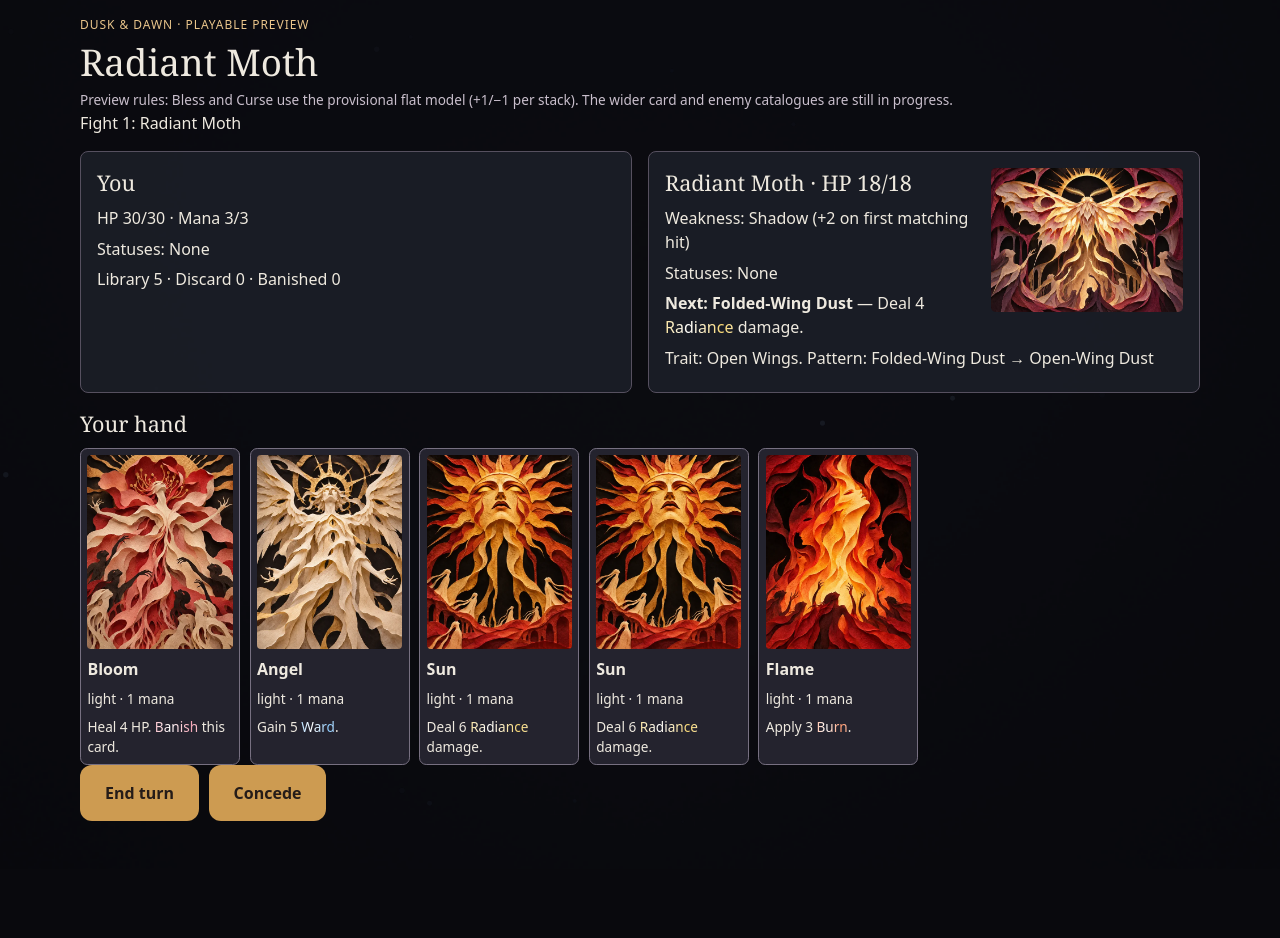
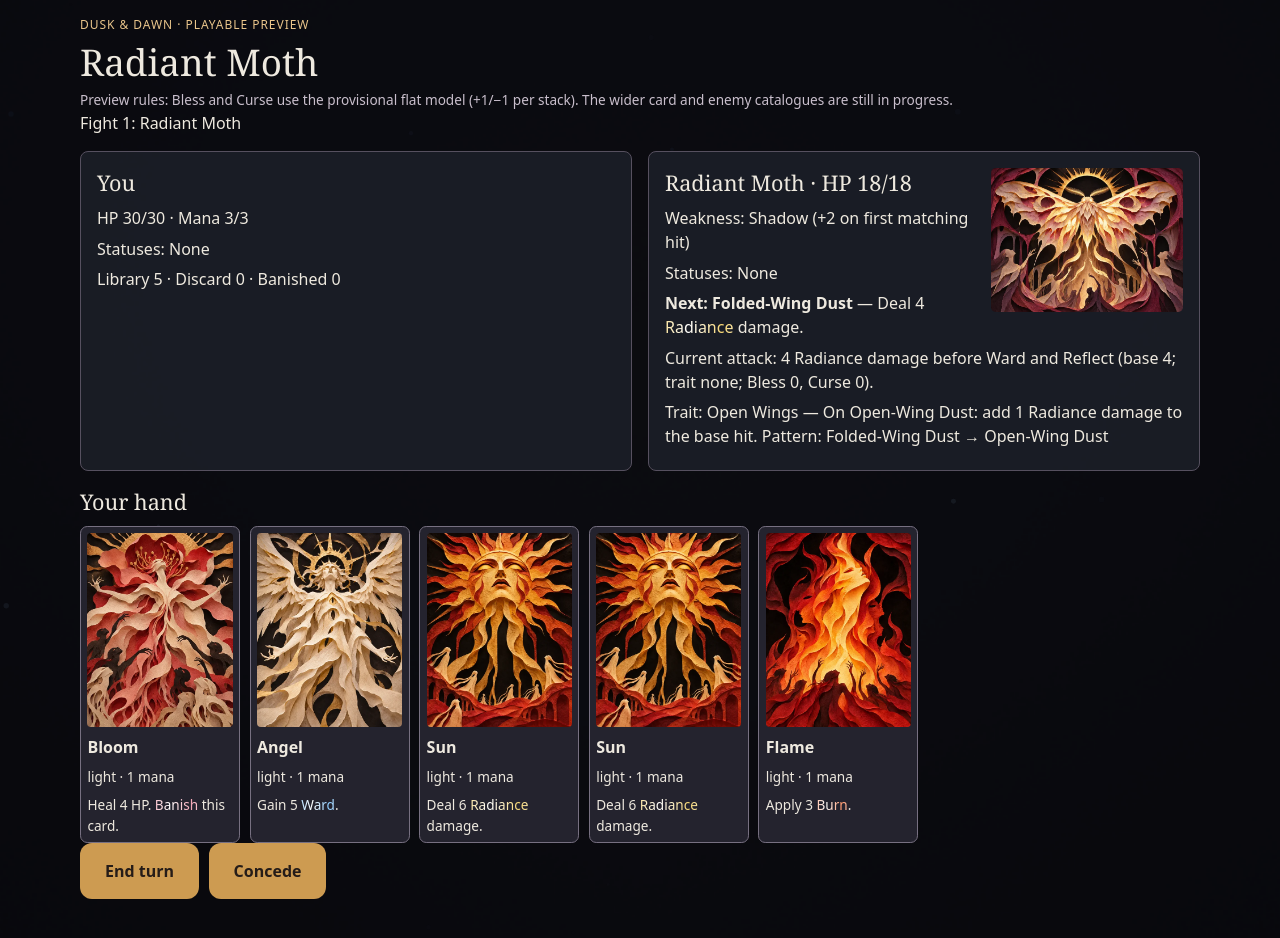
Before and after one commit to Talyen/dusk-and-dawn, a React (Vite) app: page / in a window 1280 px wide. Both pictures are taken after a click on the button "Play". Shown: the top 938 px of the page. Before the commit the page ends 869 px from the top, so only its background shows below. Built offline with nearby package versions, Linux system fonts and the light colour scheme.

Commit message:
Align preview combat with card flow revision

```diff
--- a/src/components/game/battle.tsx
+++ b/src/components/game/battle.tsx
@@ -1,6 +1,15 @@
 import { useState } from "react";
-import { cards, createRun, face, route, type Command, type RunState } from "../../lib/game/run";
+import {
+  cards,
+  createRun,
+  enemyAttackHits,
+  face,
+  route,
+  type Command,
+  type RunState,
+} from "../../lib/game/run";
 import { scryTop, type FightCard } from "../../lib/game/card-zones";
+import { attackValues, type DamageType } from "../../lib/game/combat-status";
 import { Button } from "../ui/controls";
 import { KeywordDescription } from "../effects/shine";
 import { keywordDefinitions } from "../../lib/keywords/keywords";
@@ -24,8 +33,20 @@ function statuses(holder: RunState["player"]) {
   for (const name of ["ward", "burn", "poison", "bless", "curse"] as const)
     if (holder[name]) result.push(`${name} ${holder[name]}`);
   if (holder.reflect) result.push("Reflect");
+  if (holder.hush) result.push("Hush");
+  if (holder.freeze) result.push("Freeze");
   return result.join(" · ") || "None";
 }
+const directCardAttacks: Record<string, { hits: number[]; type: DamageType }> = {
+  Vampire: { hits: [4], type: "Shadow" },
+  Sun: { hits: [6], type: "Radiance" },
+  Wither: { hits: [7], type: "Decay" },
+  Thorns: { hits: [2, 2], type: "Decay" },
+  "Shattered Mirror": { hits: [2, 2], type: "Release" },
+  Ash: { hits: [7], type: "Decay" },
+  Oblivion: { hits: [7], type: "Oblivion" },
+};
+
 export function Battle({ onExit }: { onExit: () => void }) {
   const [game] = useState(() => createRun(Math.floor(Math.random() * 0x100000000)));
   const [snapshot, setSnapshot] = useState(game.getSnapshot);
@@ -45,16 +66,10 @@ export function Battle({ onExit }: { onExit: () => void }) {
   }
   const selectedCard = s.zones.hand.find((c) => c.id === selected);
   const selectedName = selectedCard ? face(selectedCard).name : "";
-  const targetZone =
-    selectedName === "Ash" || selectedName === "Oblivion"
-      ? s.zones.hand.filter((c) => c.id !== selected)
-      : selectedName === "Memory" || selectedName === "Seed"
-        ? s.zones.discard
-        : [];
-  const needsTarget = ["Ash", "Oblivion", "Memory", "Seed"].includes(selectedName);
-  const maxTargets = selectedName === "Seed" ? 2 : 1;
-  const canPlay =
-    !!selectedCard && s.mana > 0 && (!needsTarget || selectedName === "Seed" || targets.length === 1);
+  const targetZone = selectedName === "Memory" ? s.zones.discard : [];
+  const needsTarget = selectedName === "Memory" && targetZone.length > 0;
+  const maxTargets = 1;
+  const canPlay = !!selectedCard && s.mana > 0 && (!needsTarget || targets.length === 1);
   function toggleTarget(id: string) {
     setTargets((t) =>
       t.includes(id)
@@ -68,6 +83,24 @@ export function Battle({ onExit }: { onExit: () => void }) {
   }
   const top = scryTop(s.zones);
   const enemy = route[s.fight]!;
+  const action = enemy.actions[s.action]!;
+  const enemyHits =
+    action.hit === undefined
+      ? null
+      : attackValues(enemyAttackHits(action, s.enemy.hush), s.enemy.bless, s.enemy.curse, 0, "flat-preview");
+  const cardAttack = directCardAttacks[selectedName];
+  const cardHits = cardAttack
+    ? attackValues(
+        cardAttack.hits,
+        s.player.bless,
+        s.player.curse,
+        cardAttack.type === enemy.weakness ? 2 : 0,
+        "flat-preview",
+      )
+    : null;
+  const opposite = selectedCard
+    ? cards[selectedCard.pair as keyof typeof cards][selectedCard.face === "light" ? "dark" : "light"]
+    : null;
   return (
     <main className="battle-screen" aria-labelledby="battle-title">
       <div className="battle-head">
@@ -118,10 +151,33 @@ export function Battle({ onExit }: { onExit: () => void }) {
               <p>Statuses: {statuses(s.enemy)}</p>
               <p>
                 <strong>Next: {enemy.actions[s.action]!.name}</strong> —{" "}
-                <Description text={enemy.actions[s.action]!.text} />
+                {s.enemy.freeze ? (
+                  "Frozen: this action is skipped."
+                ) : s.enemy.hush && action.ability ? (
+                  "Hushed: this ability is skipped."
+                ) : s.enemy.hush ? (
+                  "Hushed: base attack only; the trait is suppressed."
+                ) : (
+                  <Description text={action.text} />
+                )}
               </p>
+              {enemyHits && !s.enemy.freeze && (
+                <p>
+                  Current attack: {enemyHits.join(" + ")} {action.type} damage before Ward and Reflect (base{" "}
+                  {action.hit}; trait{" "}
+                  {s.enemy.hush
+                    ? "suppressed"
+                    : action.traitBonus
+                      ? `+${action.traitBonus} to first hit`
+                      : action.extra !== undefined
+                        ? `+${action.extra} extra hit`
+                        : "none"}
+                  ; Bless {s.enemy.bless}, Curse {s.enemy.curse}).
+                </p>
+              )}
               <p>
-                Trait: {enemy.trait}. Pattern: {enemy.actions.map((a) => a.name).join(" → ")}
+                Trait: {enemy.trait} — {enemy.traitEffect} Pattern:{" "}
+                {enemy.actions.map((a) => a.name).join(" → ")}
               </p>
             </section>
           </div>
@@ -158,15 +214,31 @@ export function Battle({ onExit }: { onExit: () => void }) {
               <p>
                 <Description text={face(selectedCard).effect} />
               </p>
+              {cardHits && (
+                <p>
+                  Current attack: {cardHits.join(" + ")} {cardAttack!.type} damage before Ward and Reflect
+                  (base {cardAttack!.hits.join(" + ")}; weakness{" "}
+                  {cardAttack!.type === enemy.weakness ? "+2 to first hit" : "none"}; Bless {s.player.bless},
+                  Curse {s.player.curse}).
+                </p>
+              )}
+              {opposite && (
+                <p>
+                  Other face: <strong>{opposite.name}</strong> — <Description text={opposite.effect} />
+                </p>
+              )}
+              {selectedName === "Seed" && (
+                <p>
+                  Bottom of discard:{" "}
+                  {s.zones.discard
+                    .slice(0, 2)
+                    .map((card) => face(card).name)
+                    .join(", ") || "empty"}
+                </p>
+              )}
               {needsTarget && (
                 <>
-                  <p>
-                    {selectedName === "Seed"
-                      ? "Choose up to two cards from your discard pile."
-                      : selectedName === "Memory"
-                        ? "Choose a card from your discard pile."
-                        : "Choose another card in your hand to Banish."}
-                  </p>
+                  <p>Choose a card from your discard pile.</p>
                   <div className="battle-targets">
                     {targetZone.length === 0 ? (
                       <span>No eligible cards.</span>
--- a/src/lib/game/run.ts
+++ b/src/lib/game/run.ts
@@ -84,13 +84,13 @@ export const cards: Record<Pair, { light: FaceInfo; dark: FaceInfo }> = {
   "Seed & Ash": {
     light: {
       name: "Seed",
-      effect: "Put up to 2 cards from your discard pile on the bottom of your library.",
+      effect: "Put the bottom 2 cards of your discard pile on the bottom of your library.",
       keywords: [],
     },
     dark: {
       name: "Ash",
-      effect: "Banish another card from your hand. Deal 7 Decay damage.",
-      keywords: ["Banish", "Decay"],
+      effect: "Deal 7 Decay damage. Banish this card.",
+      keywords: ["Decay", "Banish"],
     },
   },
   "Lantern & Shroud": {
@@ -102,11 +102,15 @@ export const cards: Record<Pair, { light: FaceInfo; dark: FaceInfo }> = {
     dark: { name: "Chain", effect: "Curse 2.", keywords: ["Curse"] },
   },
   "Memory & Oblivion": {
-    light: { name: "Memory", effect: "Return a card from your discard pile to your hand.", keywords: [] },
+    light: {
+      name: "Memory",
+      effect: "Return a card of your choice from your discard pile to your hand. Banish this card.",
+      keywords: ["Banish"],
+    },
     dark: {
       name: "Oblivion",
-      effect: "Banish another card from your hand. Deal 7 Oblivion damage.",
-      keywords: ["Banish", "Oblivion"],
+      effect: "Deal 7 Oblivion damage. Banish this card.",
+      keywords: ["Oblivion", "Banish"],
     },
   },
 };
@@ -126,6 +130,7 @@ interface Action {
   hit?: number;
   type?: DamageType;
   extra?: number;
+  traitBonus?: number;
   ability?: "curse" | "heal" | "banish";
   rider?: "curse" | "poison";
 }
@@ -134,6 +139,7 @@ interface Enemy {
   hp: number;
   weakness: DamageType;
   trait: string;
+  traitEffect: string;
   actions: Action[];
 }
 export const route: readonly Enemy[] = [
@@ -142,12 +148,14 @@ export const route: readonly Enemy[] = [
     hp: 18,
     weakness: "Shadow",
     trait: "Open Wings",
+    traitEffect: "On Open-Wing Dust: add 1 Radiance damage to the base hit.",
     actions: [
       { name: "Folded-Wing Dust", text: "Deal 4 Radiance damage.", hit: 4, type: "Radiance" },
       {
         name: "Open-Wing Dust",
         text: "Deal 5 Radiance damage (including Open Wings).",
-        hit: 5,
+        hit: 4,
+        traitBonus: 1,
         type: "Radiance",
       },
     ],
@@ -157,6 +165,7 @@ export const route: readonly Enemy[] = [
     hp: 24,
     weakness: "Shadow",
     trait: "Split Verdict",
+    traitEffect: "On Prismatic Sentence: add a hit of 2 Radiance damage.",
     actions: [
       { name: "Weigh the Accused", text: "Apply 1 Curse to you.", ability: "curse" },
       { name: "Glass Hand", text: "Deal 4 Radiance damage.", hit: 4, type: "Radiance" },
@@ -174,6 +183,7 @@ export const route: readonly Enemy[] = [
     hp: 30,
     weakness: "Radiance",
     trait: "Widow Venom",
+    traitEffect: "On Venomous Lunge: apply 3 Poison to the player.",
     actions: [
       { name: "Velvet Fang", text: "Deal 5 Shadow damage.", hit: 5, type: "Shadow" },
       {
@@ -190,6 +200,7 @@ export const route: readonly Enemy[] = [
     hp: 36,
     weakness: "Decay",
     trait: "Root Snare",
+    traitEffect: "On Root Lash: apply 1 Curse to the player.",
     actions: [
       { name: "Draw from the Earth", text: "Heal 3 HP.", ability: "heal" },
       {
@@ -206,6 +217,7 @@ export const route: readonly Enemy[] = [
     hp: 48,
     weakness: "Radiance",
     trait: "Empty Grasp",
+    traitEffect: "On Hollow Clutch: apply 1 Curse to the player.",
     actions: [
       { name: "Royal Reach", text: "Deal 6 Shadow damage.", hit: 6, type: "Shadow" },
       { name: "Empty Decree", text: "Banish the top card of your library.", ability: "banish" },
@@ -300,6 +312,14 @@ function attack(s: RunState, hits: number[], type: DamageType, leech = false) {
     { weakness: route[s.fight]!.weakness, leech, scaling: "flat-preview" },
   );
 }
+/** The trait's contribution can be suppressed without suppressing a base attack. */
+export function enemyAttackHits(action: Action, hush: boolean): number[] {
+  if (action.hit === undefined) return [];
+  return [
+    action.hit + (hush ? 0 : (action.traitBonus ?? 0)),
+    ...(!hush && action.extra !== undefined ? [action.extra] : []),
+  ];
+}
 function findTargets(list: FightCard[], ids: string[]): FightCard[] | null {
   if (new Set(ids).size !== ids.length) return null;
   const result = ids.map((id) => list.find((c) => c.id === id));
@@ -352,12 +372,13 @@ export const runHandler: Handler<RunState, Command, string> = (s, command, rng)
     }
     halveWard(s.enemy);
     const a = route[s.fight]!.actions[s.action]!;
-    if (a.hit !== undefined && a.type) {
-      const hits = [a.hit, ...(a.extra === undefined ? [] : [a.extra])];
+    const suppressed = s.enemy.hush;
+    const skipped = s.enemy.freeze || (suppressed && a.ability !== undefined);
+    if (!skipped && a.hit !== undefined && a.type) {
       directAttack(
         s.enemy,
         s.player,
-        hits.map((amount) => ({ amount, type: a.type! })),
+        enemyAttackHits(a, suppressed).map((amount) => ({ amount, type: a.type! })),
         { leech: false, scaling: "flat-preview" },
       );
     }
@@ -370,10 +391,10 @@ export const runHandler: Handler<RunState, Command, string> = (s, command, rng)
       victory(s, rng);
       return yes();
     }
-    if (a.ability === "curse" || a.rider === "curse") s.player.curse++;
-    if (a.ability === "heal") s.enemy.hp = Math.min(s.enemy.maxHp, s.enemy.hp + 3);
-    if (a.rider === "poison") applyDamageOverTime(s.player, "poison", 3);
-    if (a.ability === "banish") {
+    if (!skipped && (a.ability === "curse" || (!suppressed && a.rider === "curse"))) s.player.curse++;
+    if (!skipped && a.ability === "heal") s.enemy.hp = Math.min(s.enemy.maxHp, s.enemy.hp + 3);
+    if (!skipped && !suppressed && a.rider === "poison") applyDamageOverTime(s.player, "poison", 3);
+    if (!skipped && a.ability === "banish") {
       if (!s.zones.library.length && s.zones.discard.length) {
         s.zones.library = shuffle(s.zones.discard, rng);
         s.zones.discard = [];
@@ -385,11 +406,12 @@ export const runHandler: Handler<RunState, Command, string> = (s, command, rng)
       victory(s, rng);
       return yes();
     }
+    s.enemy.hush = false;
     s.action = (s.action + 1) % route[s.fight]!.actions.length;
     halveWard(s.player);
     s.mana = 3;
     drawCards(s.zones, 5, rng);
-    s.message = `${a.name} resolved.`;
+    s.message = skipped ? `${a.name} skipped.` : `${a.name} resolved.`;
     return yes();
   }
   const index = s.zones.hand.findIndex((c) => c.id === command.id);
@@ -397,15 +419,12 @@ export const runHandler: Handler<RunState, Command, string> = (s, command, rng)
   if (!source || s.mana < 1) return no("Card unavailable or insufficient mana.");
   const name = face(source).name;
   const ids = command.targets ?? [];
-  if (name === "Ash" || name === "Oblivion") {
-    if (ids.length !== 1 || ids[0] === source.id || !findTargets(s.zones.hand, ids))
-      return no("Choose another card in hand to Banish.");
-  } else if (name === "Memory") {
-    if (ids.length !== 1 || !findTargets(s.zones.discard, ids))
+  if (name === "Memory") {
+    if (
+      (s.zones.discard.length > 0 && (ids.length !== 1 || !findTargets(s.zones.discard, ids))) ||
+      (s.zones.discard.length === 0 && ids.length !== 0)
+    )
       return no("Choose a card in your discard pile.");
-  } else if (name === "Seed") {
-    if (ids.length > 2 || !findTargets(s.zones.discard, ids))
-      return no("Choose up to two cards in your discard pile.");
   } else if (ids.length) return no("This card takes no targets.");
   s.zones.hand.splice(index, 1);
   source.kept = false;
@@ -471,27 +490,23 @@ export const runHandler: Handler<RunState, Command, string> = (s, command, rng)
       drawCards(s.zones, 2, rng);
       break;
     case "Ash":
-    case "Oblivion": {
-      const i = s.zones.hand.findIndex((c) => c.id === ids[0]);
-      const [removed] = s.zones.hand.splice(i, 1);
-      removed!.kept = false;
-      s.zones.banished.push(removed!);
+    case "Oblivion":
       attack(s, [7], name === "Ash" ? "Decay" : "Oblivion");
       break;
-    }
     case "Memory": {
-      const i = s.zones.discard.findIndex((c) => c.id === ids[0]);
-      s.zones.hand.push(s.zones.discard.splice(i, 1)[0]!);
+      if (ids.length) {
+        const i = s.zones.discard.findIndex((c) => c.id === ids[0]);
+        s.zones.hand.push(s.zones.discard.splice(i, 1)[0]!);
+      }
       break;
     }
     case "Seed":
-      for (const id of ids) {
-        const i = s.zones.discard.findIndex((c) => c.id === id);
-        s.zones.library.unshift(s.zones.discard.splice(i, 1)[0]!);
-      }
+      s.zones.library.unshift(...s.zones.discard.splice(0, 2));
       break;
   }
-  if (["Bloom", "Wither", "Mirror", "Candle", "Extinguished Candle"].includes(name))
+  if (
+    ["Bloom", "Wither", "Mirror", "Candle", "Extinguished Candle", "Ash", "Memory", "Oblivion"].includes(name)
+  )
     s.zones.banished.push(source);
   else finishSource(s.zones, source);
   if (s.player.hp === 0) {
```
Also changed, not shown: 2 other files (tests, documents, lock files or other folders).
